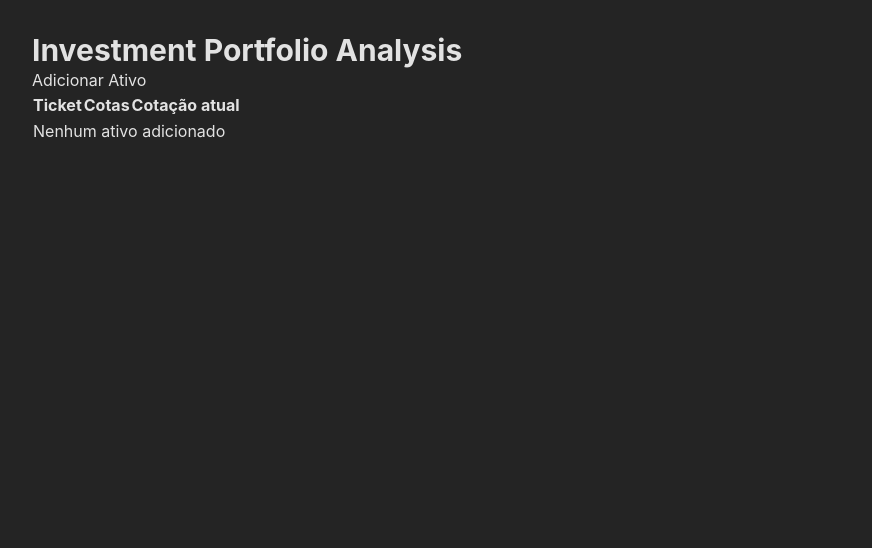
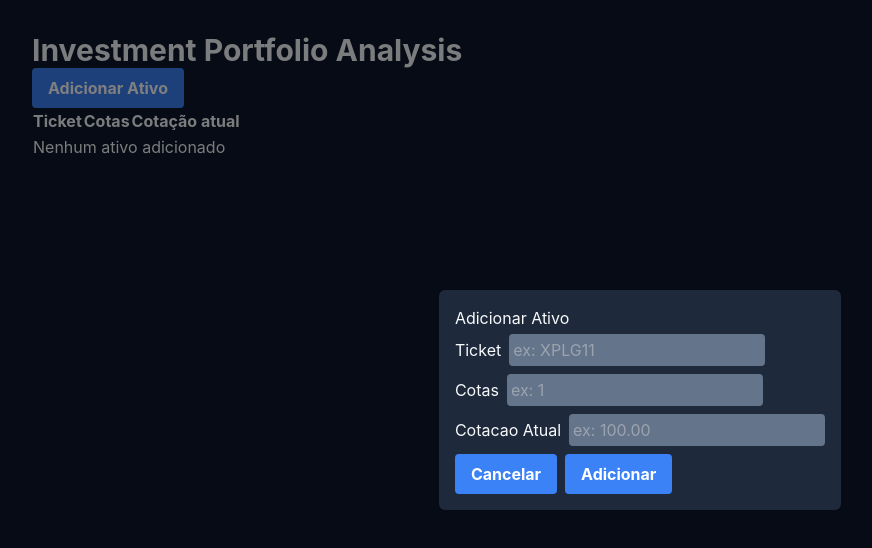
Before and after one commit to diegocosta-dev/investment-portfolio-analysis, a React (Vite) app: page / in a window 1280 px wide. Both pictures are taken after a click on the button "Adicionar Ativo". Shown: the top 548 px of the page, without its empty margins (0-872 px from the left). Built offline with nearby package versions, Linux system fonts and the light colour scheme.

Commit message:
feat: Add the portfolio add form

```diff
--- a/package.json
+++ b/package.json
@@ -14,6 +14,7 @@
     "postcss": "^8.4.18",
     "react": "^18.2.0",
     "react-dom": "^18.2.0",
+    "react-hook-form": "^7.38.0",
     "tailwindcss": "^3.2.1"
   },
   "devDependencies": {
@@ -21,6 +22,7 @@
     "@types/react-dom": "^18.0.7",
     "@vitejs/plugin-react": "^2.2.0",
     "typescript": "^4.6.4",
-    "vite": "^3.2.0"
+    "vite": "^3.2.0",
+    "vite-tsconfig-paths": "^3.5.2"
   }
 }
--- a/src/App.tsx
+++ b/src/App.tsx
@@ -3,11 +3,8 @@ import localForage from 'localforage';
 
 import './App.css';
 
-interface Portfolio {
-  ticket: string;
-  cotas: number;
-  cotacaoAtual: number;
-}
+import { AddPortfolio } from 'components/AddPortfolio';
+import { Portfolio } from 'schema';
 
 function App() {
   const [portfolio, setPortfolio] = useState<Portfolio[]>([]);
@@ -20,6 +17,12 @@ function App() {
     }
   };
 
+  const addPortfolio = async (data: Portfolio) => {
+    const newData = [...portfolio, data];
+    setPortfolio(newData);
+    await localForage.setItem('portfolio', newData);
+  };
+
   useEffect(() => {
     getDataFromLocalForage();
     setLoading(false);
@@ -28,7 +31,7 @@ function App() {
   return (
     <>
       <h1 className="text-3xl font-bold">Investment Portfolio Analysis</h1>
-      <button type="button">Adicionar Ativo</button>
+      <AddPortfolio addPortfolio={addPortfolio} />
       {loading && <p>Loading...</p>}
       {!loading && (
         <table>
--- /dev/null
+++ b/src/components/AddPortfolio.tsx
@@ -0,0 +1,87 @@
+import { useState, useEffect } from 'react';
+import { useForm } from 'react-hook-form';
+
+import { Modal } from 'components/Modal';
+
+import { Portfolio } from 'schema';
+
+type Props = {
+  addPortfolio: (data: Portfolio) => Promise<void>;
+};
+
+export const AddPortfolio = ({ addPortfolio }: Props) => {
+  const [show, setShow] = useState(false);
+
+  const {
+    register,
+    handleSubmit,
+    reset,
+    formState: { errors },
+  } = useForm<Portfolio>();
+
+  const onSubmit = async (data: Portfolio) => {
+    await addPortfolio(data);
+    setShow(false);
+    reset();
+  };
+
+  const handleClose = () => {
+    setShow(false);
+    reset();
+  };
+
+  return (
+    <>
+      <button type="button" className="button" onClick={() => setShow(true)}>
+        Adicionar Ativo
+      </button>
+      <div>
+        <Modal isVisible={show}>
+          <h3>Adicionar Ativo</h3>
+          <form onSubmit={handleSubmit(onSubmit)}>
+            <div className="py-1 space-x-2">
+              <label htmlFor="ticket">Ticket</label>
+              <input
+                id="ticket"
+                className="input"
+                {...register('ticket', { required: true })}
+                placeholder="ex: XPLG11"
+              />
+              {errors.ticket && <span>Campo Obrigatório</span>}
+            </div>
+            <div className="py-1 space-x-2">
+              <label htmlFor="cotas">Cotas</label>
+              <input
+                id="cotas"
+                type="number"
+                className="input"
+                {...register('cotas', { required: true })}
+                placeholder="ex: 1"
+              />
+              {errors.cotas && <span>Campo Obrigatório</span>}
+            </div>
+            <div className="py-1 space-x-2">
+              <label htmlFor="cotacaoAtual">Cotacao Atual</label>
+              <input
+                id="cotacaoAtual"
+                className="input"
+                type="number"
+                {...register('cotacaoAtual', { required: true })}
+                placeholder="ex: 100.00"
+              />
+              {errors.cotacaoAtual && <span>Campo Obrigatório</span>}
+            </div>
+            <div className="pt-1 space-x-2">
+              <button type="button" className="button" onClick={handleClose}>
+                Cancelar
+              </button>
+              <button type="submit" className="button">
+                Adicionar
+              </button>
+            </div>
+          </form>
+        </Modal>
+      </div>
+    </>
+  );
+};
--- /dev/null
+++ b/src/components/Modal.tsx
@@ -0,0 +1,31 @@
+import { Portal } from 'components/Portal';
+
+export const Modal = ({
+  isVisible,
+  children,
+}: {
+  isVisible: boolean;
+  children: React.ReactNode;
+}) => {
+  if (!isVisible) return null;
+
+  return (
+    <Portal>
+      <Backdrop>
+        <Content>{children}</Content>
+      </Backdrop>
+    </Portal>
+  );
+};
+
+const Backdrop = ({ children }: { children: React.ReactNode }) => {
+  return (
+    <div className="fixed top-0 left-0 w-full h-full bg-black bg-opacity-50 z-40 flex justify-center items-center">
+      {children}
+    </div>
+  );
+};
+
+const Content = ({ children }: { children: React.ReactNode }) => {
+  return <div className="bg-slate-800 z-50 p-4 rounded-md">{children}</div>;
+};
--- /dev/null
+++ b/src/components/Portal.tsx
@@ -0,0 +1,24 @@
+import { useRef, useEffect } from 'react';
+import { createPortal } from 'react-dom';
+
+type Props = {
+  children: React.ReactNode;
+};
+
+export const Portal = ({ children }: Props) => {
+  const el = useRef(document.getElementById('root-portal') || document.createElement('div'));
+
+  useEffect(() => {
+    const element = el.current;
+    element.id = 'root-portal';
+    document.body.appendChild(element);
+
+    return () => {
+      if (!element) {
+        document.body.removeChild(element);
+      }
+    };
+  }, []);
+
+  return createPortal(children, el.current);
+};
--- a/src/index.css
+++ b/src/index.css
@@ -9,14 +9,15 @@
   font-weight: 400;
 
   color-scheme: light dark;
-  color: rgba(255, 255, 255, 0.87);
-  background-color: #242424;
 
   font-synthesis: none;
   text-rendering: optimizeLegibility;
   -webkit-font-smoothing: antialiased;
   -moz-osx-font-smoothing: grayscale;
   -webkit-text-size-adjust: 100%;
+
+  @apply bg-slate-900 text-slate-50;
+
 }
 
 
@@ -25,3 +26,11 @@ body {
   min-width: 320px;
   min-height: 100vh;
 }
+
+.button {
+  @apply bg-blue-500 text-white font-bold py-2 px-4 rounded;
+}
+
+.input {
+  @apply bg-slate-500 border-slate-200 rounded p-1;
+}
--- /dev/null
+++ b/src/schema.ts
@@ -0,0 +1,5 @@
+export interface Portfolio {
+  ticket: string;
+  cotas: number;
+  cotacaoAtual: number;
+}
--- a/tsconfig.json
+++ b/tsconfig.json
@@ -14,7 +14,8 @@
     "resolveJsonModule": true,
     "isolatedModules": true,
     "noEmit": true,
-    "jsx": "react-jsx"
+    "jsx": "react-jsx",
+    "baseUrl": "./src"
   },
   "include": ["src"],
   "references": [{ "path": "./tsconfig.node.json" }]
--- a/vite.config.ts
+++ b/vite.config.ts
@@ -1,7 +1,8 @@
-import { defineConfig } from 'vite'
-import react from '@vitejs/plugin-react'
+import { defineConfig } from 'vite';
+import react from '@vitejs/plugin-react';
+import tsconfigPaths from 'vite-tsconfig-paths';
 
 // https://vitejs.dev/config/
 export default defineConfig({
-  plugins: [react()]
-})
+  plugins: [react(), tsconfigPaths()],
+});
```
Also changed, not shown: src/components/Button.tsx (added), 1 other file (tests, documents, lock files or other folders).
